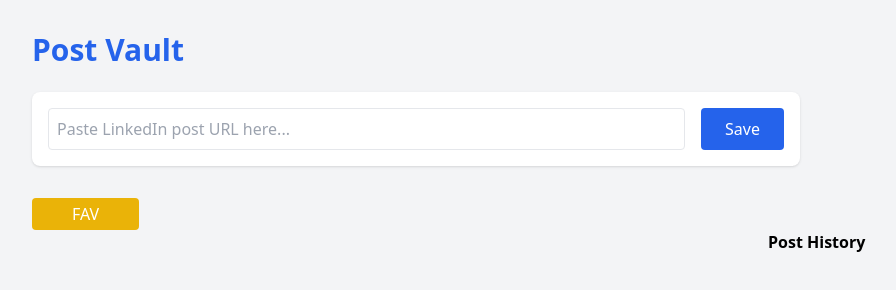
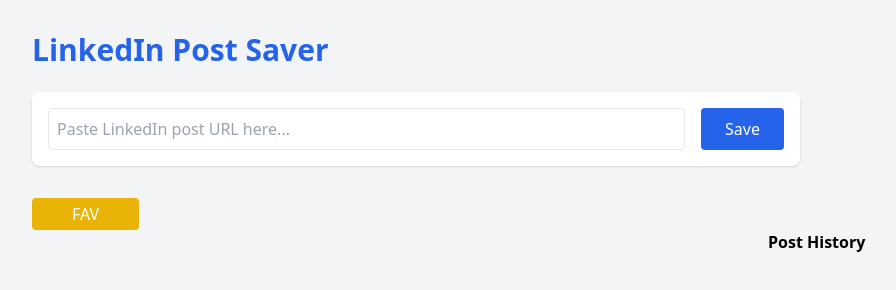
Before and after one commit to Navaneesh-A/linkedin_saved_post_together, a website: page index.html in a window 1280 px wide. Shown: the whole page, without its empty margins (224-1120 px from the left). Drawn offline with nearby package versions, Linux system fonts and the light colour scheme; no server answers.

Commit message:
name change

```diff
--- a/index.html
+++ b/index.html
@@ -11,7 +11,7 @@
 
 <body class="bg-gray-100 min-h-screen p-8">
     <div class="max-w-3xl mx-auto">
-        <h1 class="text-3xl font-bold mb-6 text-blue-600">Post Vault</h1>
+        <h1 class="text-3xl font-bold mb-6 text-blue-600">LinkedIn Post Saver</h1>
 
         <div class="bg-white p-4 rounded-lg shadow mb-8 flex gap-4">
             <input type="url" id="linkInput" placeholder="Paste LinkedIn post URL here..."
```
